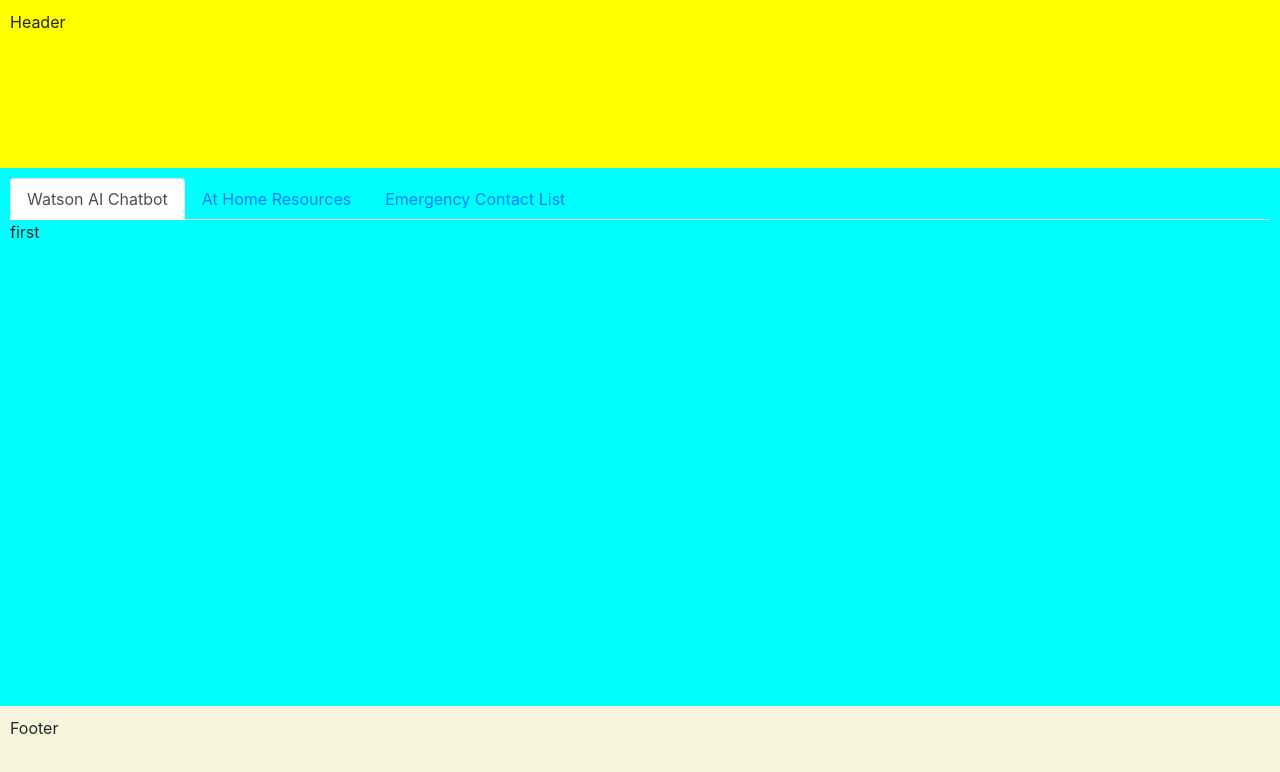
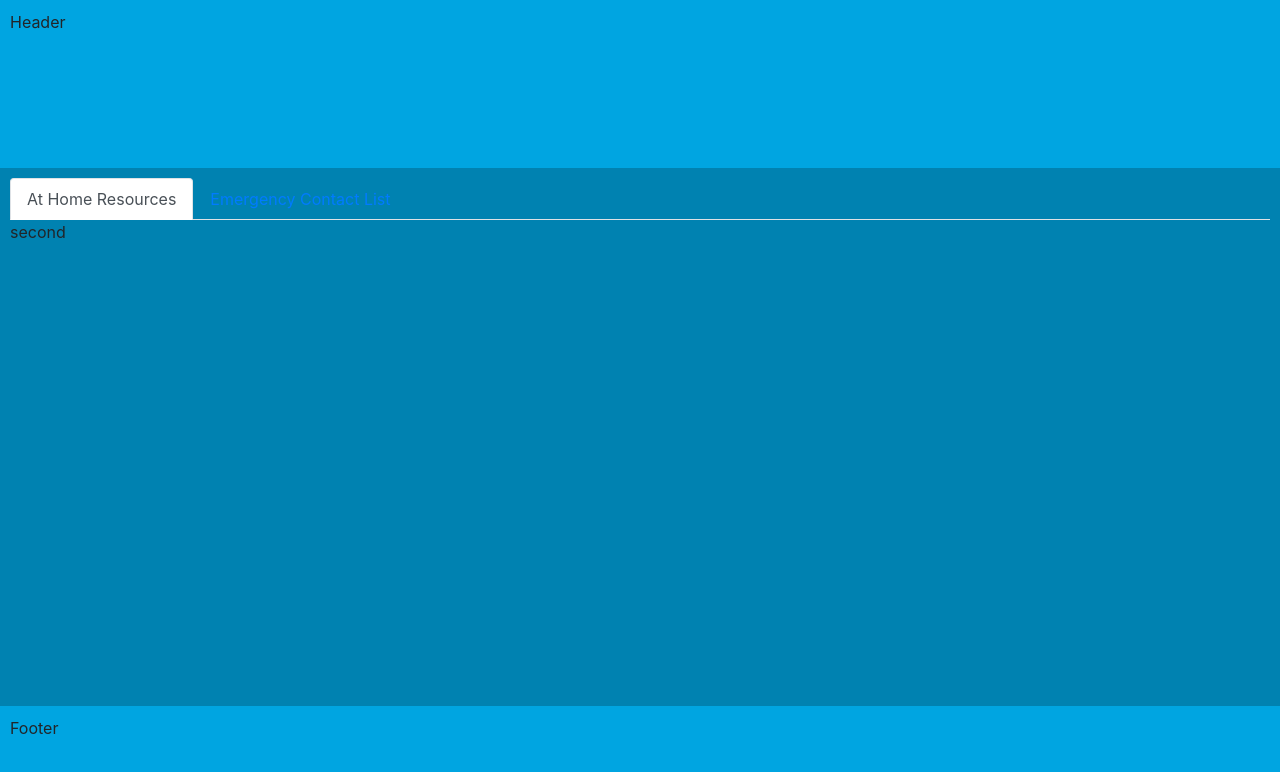
Before and after one commit to mouravievt/react-doc-bot, a React (Create React App) app in the folder react-app/: page / in a window 1280 px wide. Shown: the top 772 px of the page. Built offline with nearby package versions, Linux system fonts and the light colour scheme.

Commit message:
Implemented the Watson AI Assistant

```diff
--- a/react-app/public/index.html
+++ b/react-app/public/index.html
@@ -18,7 +18,20 @@
             integrity="sha384-9aIt2nRpC12Uk9gS9baDl411NQApFmC26EwAOH8WgZl5MYYxFfc+NcPb1dKGj7Sk"
             crossorigin="anonymous"
     />
-    <title>React App</title>
+    <script>
+      window.watsonAssistantChatOptions = {
+        integrationID: "2fbf2cd6-f993-4783-9ce7-8d2110e6233b", // The ID of this integration.
+        region: "us-south", // The region your integration is hosted in.
+        serviceInstanceID: "3d60a4e3-b9f7-49e2-a500-b1fafc1b70ca", // The ID of your service instance.
+        onLoad: function(instance) { instance.render(); }
+      };
+      setTimeout(function(){
+        const t=document.createElement('script');
+        t.src="https://web-chat.global.assistant.watson.appdomain.cloud/loadWatsonAssistantChat.js";
+        document.head.appendChild(t);
+      });
+    </script>
+    <title>DocBot</title>
   </head>
   <body>
     <div id="root"'></div>
--- a/react-app/src/containers/Body.js
+++ b/react-app/src/containers/Body.js
@@ -5,10 +5,7 @@ import {Tabs, Tab} from 'react-bootstrap';
 const body = () => {
     return (
         <div>
-            <Tabs defaultActiveKey="chatbot" id="doc-bot-body-tabs">
-                <Tab eventKey="chatbot" title="Watson AI Chatbot">
-                    first
-                </Tab>
+            <Tabs defaultActiveKey="resources" id="doc-bot-body-tabs">
                 <Tab eventKey="resources" title="At Home Resources">
                     second
                 </Tab>
--- a/react-app/src/containers/Containers.css
+++ b/react-app/src/containers/Containers.css
@@ -1,19 +1,19 @@
 .doc-bot-header{
     flex: 20;
     padding: 10px;
-    background-color: yellow;
+    background-color: #00A5E1;
     vertical-align: top;
 }
 
 .doc-bot-body{
     flex: 70;
     padding: 10px;
-    background-color: aqua;
+    background-color: #0082B1;
 }
 
 .doc-bot-footer{
     flex: 10;
     padding: 10px;
-    background-color: beige;
+    background-color: #00A5E1;
     vertical-align: bottom;
 }
```
Also changed, not shown: react-app/public/docbotlogo.png (added).
